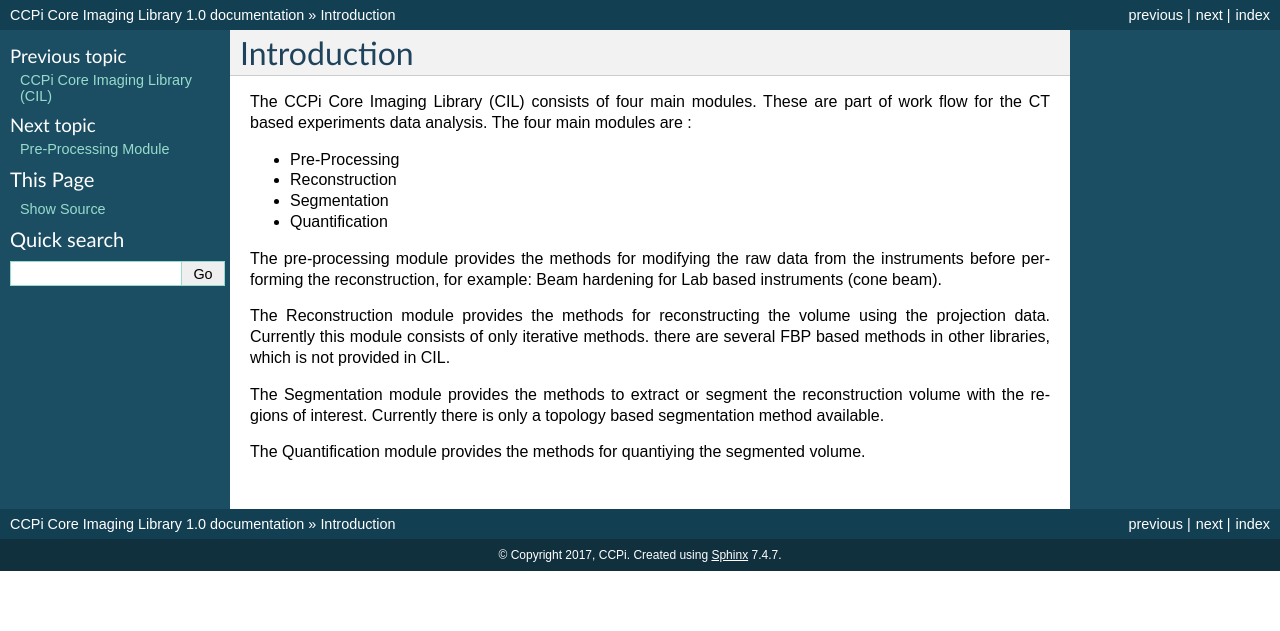
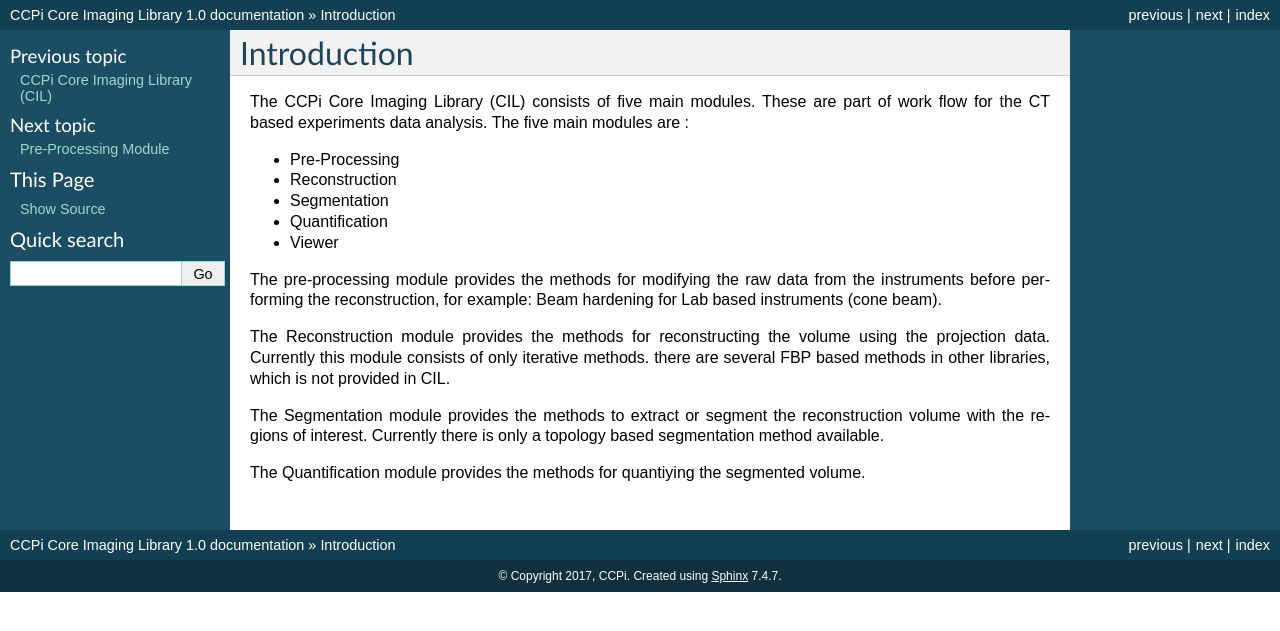
Before and after one commit to vais-ral/CIL-Docs, a Sphinx documentation site: the page built from docs/introduction.rst, in a window 1280 px wide. Shown: the top 631 px of the page. Built offline with Sphinx 7.4.7, drawn with Linux system fonts in a browser that asks for light colours.

Commit message:
added changelog and viewer package

```diff
--- /dev/null
+++ b/docs/changelog.rst
@@ -0,0 +1,6 @@
+Changelog
+=========
+
+0.9.1: Mainly code refactoring. No new functionality added
+
+0.9
--- a/docs/index.rst
+++ b/docs/index.rst
@@ -14,3 +14,4 @@
    segmentation
    contribution
    developer_guide
+   changelog
--- a/docs/introduction.rst
+++ b/docs/introduction.rst
@@ -1,12 +1,13 @@
 Introduction
 ======================
 
-The CCPi Core Imaging Library (CIL) consists of four main modules. These are part of work flow for the CT based experiments data analysis. The four main modules are :
+The CCPi Core Imaging Library (CIL) consists of five main modules. These are part of work flow for the CT based experiments data analysis. The five main modules are :
 
 * Pre-Processing
 * Reconstruction
 * Segmentation
 * Quantification
+* Viewer
 
 The pre-processing module provides the methods for modifying the raw data from the instruments before performing the reconstruction, for example: Beam hardening for Lab based instruments (cone beam).
 
```
